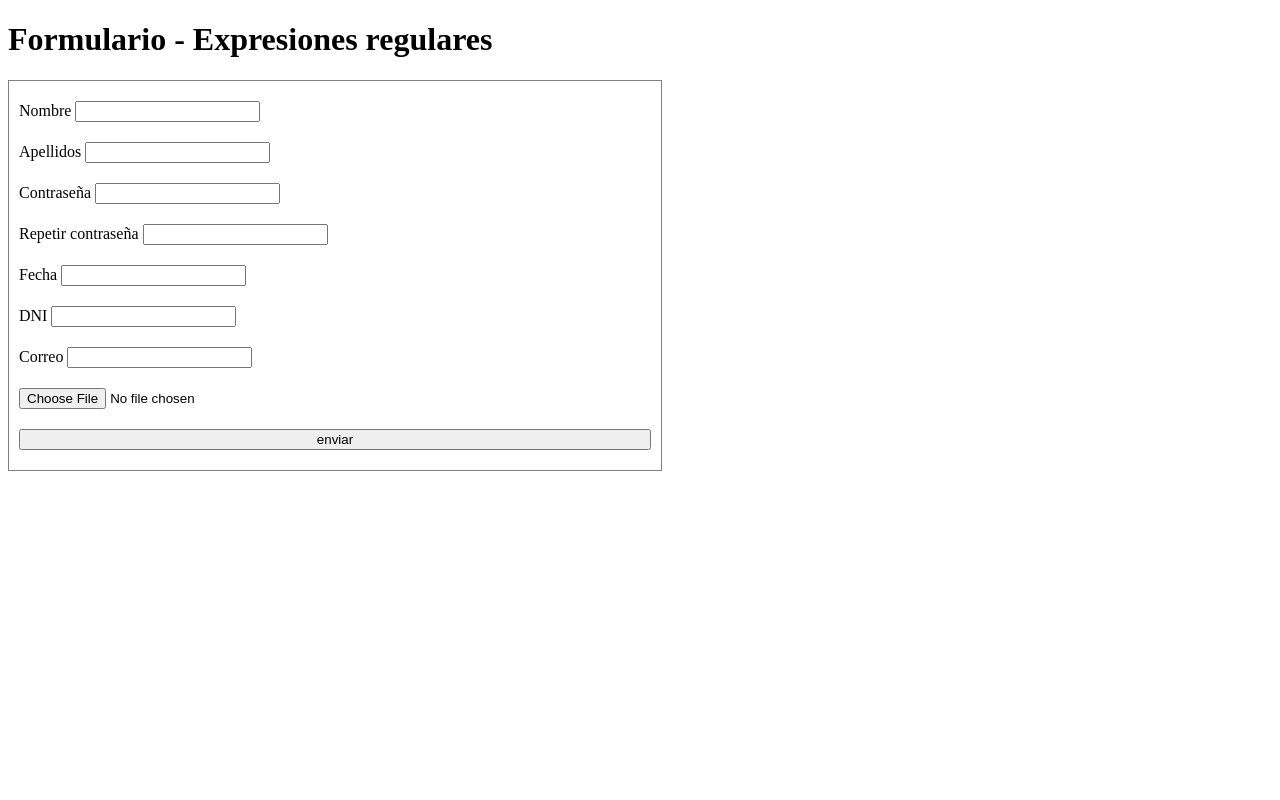
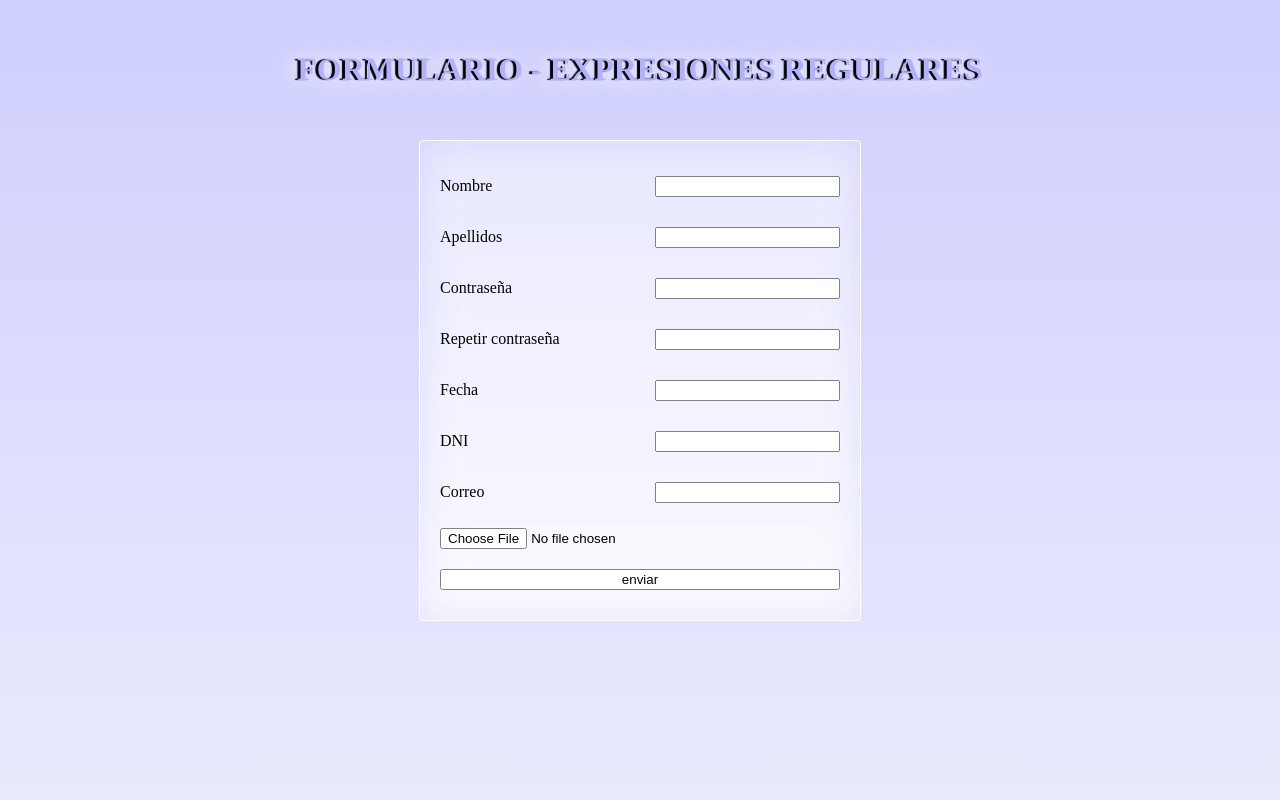
Before and after one commit to mariobvdaw/Servidor, a PHP site: page /tema3/practica9/formulario.php in a window 1280 px wide. Run offline with PHP 8.4, Linux system fonts and the light colour scheme.

Commit message:
InicioFormulario-ExpReg

```diff
--- a/tema3/practica9/formulario.php
+++ b/tema3/practica9/formulario.php
@@ -8,48 +8,92 @@
     <meta name="viewport" content="width=device-width, initial-scale=1.0">
     <title>PR09</title>
     <style>
+        body{
+            margin: 0;
+            display: flex;
+            min-height: 100vh;
+            width: 100%;
+            flex-direction: column;
+            align-items: center;
+            background-image: linear-gradient(to bottom ,rgb(207, 207, 254), rgb(234, 234, 254));
+            background-size: cover;
+            background-repeat: no-repeat;
+
+        }
+        .error{
+            color: red;
+            text-align: right;
+            padding-bottom: 20px;
+        }
+        h1{
+            color: rgb(177, 177, 255);
+            text-shadow: -3px 0 1px black, -6px 0 20px white;
+            text-transform: uppercase;
+            padding: 30px 0;
+        }
         form{
             display: flex;
             flex-direction: column;
-            border: 1px solid gray;
-            padding: 10px;
-            width: 50%;
+            background: transparent;
+            backdrop-filter: blur(20px);
+            filter: brightness(1.1);
+            border: 1px solid white;
+            border-radius: 4px;
+            padding: 20px;
+            width: 500px;
+            max-width: 30%;
+            min-width: 400px
         }
         form input{
             margin: 10px 0;
+            outline: none;
+        }
+        label{
+            display: flex;
+            justify-content:space-between;
+            align-items: center;
+            padding: 5px 0px;
         }
     </style>
 </head>
 <body>
     <?php
-        if(enviado()){
-            echo "enviado";
+        $errores = array();
+        if(enviado() && validaFormulario($errores)){
+            echo "enviado correctamente";
         }
         else{
     ?>
     <h1>Formulario - Expresiones regulares</h1>
     <form action="" method="get">
         <label for="nombre">Nombre
-            <input type="text" name="nombre" id="nombre">
+            <input type="text" name="nombre" id="nombre" value=<?php recuerda("nombre")?>>
         </label>
+        <?php errores($errores,"nombre");?>
         <label for="apellidos">Apellidos
-            <input type="text" name="apellidos" id="apellidos">
+            <input type="text" name="apellidos" id="apellidos" value=<?php recuerda("apellidos")?>>
         </label>
+        <?php errores($errores,"apellidos");?>
         <label for="contrasenia">Contraseña
-            <input type="text" name="contrasenia" id="contrasenia">
+            <input type="password" name="contrasenia" id="contrasenia" value=<?php recuerda("contrasenia")?>>
         </label>
+        <?php errores($errores,"contrasenia");?>
         <label for="contrasenia2">Repetir contraseña
-            <input type="text" name="contrasenia2" id="contrasenia2">
+            <input type="password" name="contrasenia2" id="contrasenia2" value=<?php recuerda("contrasenia2")?>>
         </label>
+        <?php errores($errores,"contrasenia2");?>
         <label for="fecha">Fecha
-            <input type="text" name="fecha" id="fecha">
+            <input type="text" name="fecha" id="fecha" value=<?php recuerda("fecha")?>>
         </label>
+        <?php errores($errores,"fecha");?>
         <label for="dni">DNI
-            <input type="text" name="dni" id="dni">
+            <input type="text" name="dni" id="dni" value=<?php recuerda("dni")?>>
         </label>
+        <?php errores($errores,"dni");?>
         <label for="correo">Correo
-            <input type="text" name="correo" id="correo">
+            <input type="text" name="correo" id="correo" value=<?php recuerda("correo")?>>
         </label>
+        <?php errores($errores,"correo");?>
         <input type="file" name="archivo" id="">
         <input type="submit" name ="enviar" value="enviar">
     </form>
```
Also changed, not shown: tema3/practica9/validaciones.php (+42 -0 lines).
